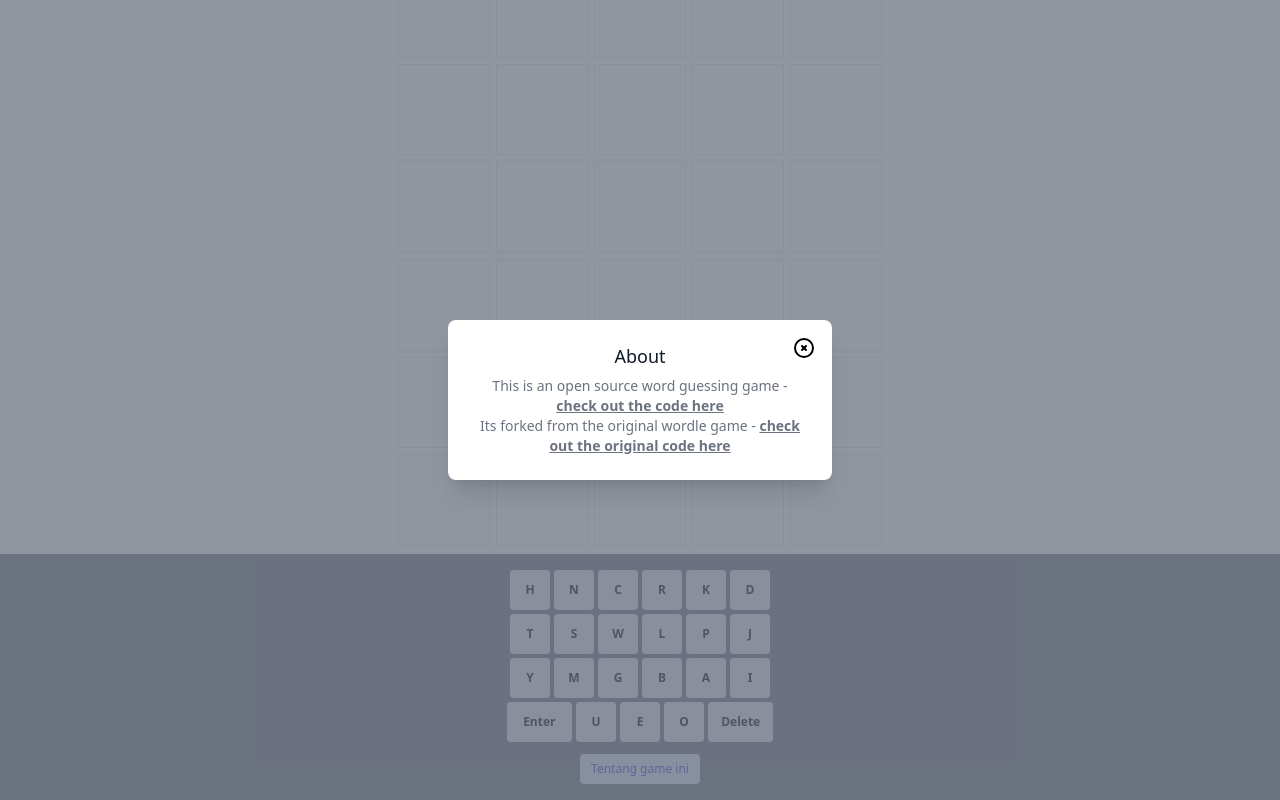
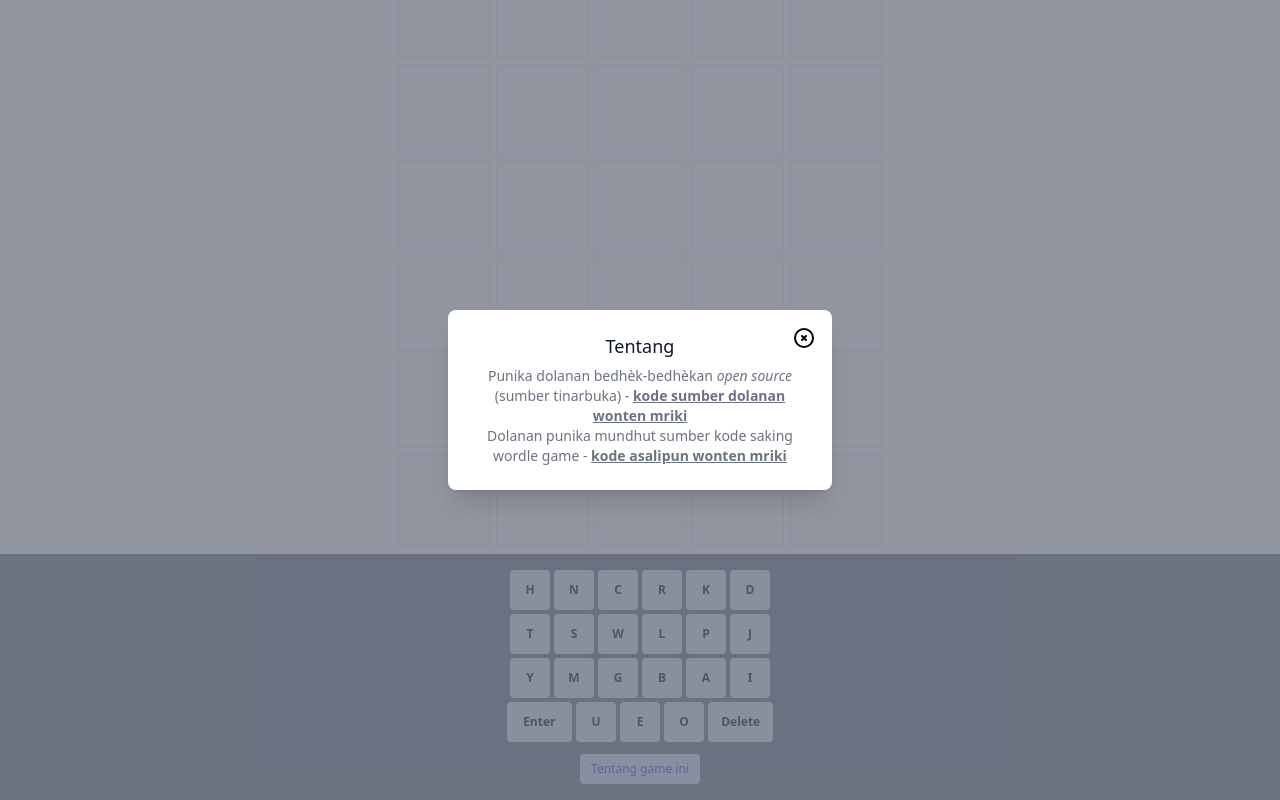
Before and after one commit to lantip/batangan, a React (Create React App) app: page / in a window 1280 px wide. Both pictures are taken after a click on the button "Tentang game ini". Built offline with nearby package versions, Linux system fonts and the light colour scheme.

Commit message:
popup hasil permainan dalam bahasa jawa #5

```diff
--- a/src/App.css
+++ b/src/App.css
@@ -4,4 +4,5 @@ html.dark {
 #main {
   width: 100vw;
   height: 100vh;
+  overflow-y: auto;
 }
--- a/src/components/modals/AboutModal.tsx
+++ b/src/components/modals/AboutModal.tsx
@@ -7,27 +7,27 @@ type Props = {
 
 export const AboutModal = ({ isOpen, handleClose }: Props) => {
   return (
-    <BaseModal title="About" isOpen={isOpen} handleClose={handleClose}>
+    <BaseModal title="Tentang" isOpen={isOpen} handleClose={handleClose}>
       <p className="text-sm text-gray-500 dark:text-gray-300">
-        This is an open source word guessing game -{' '}
+        Punika dolanan bedhèk-bedhèkan <i>open source</i> (sumber tinarbuka) -{' '}
         <a
           href="https://github.com/lantip/batangan"
           className="underline font-bold"
           target="_blank"
           rel="noreferrer"
         >
-          check out the code here
+          kode sumber dolanan wonten mriki
         </a>{' '}
       </p>
       <p className="text-sm text-gray-500 dark:text-gray-300">
-        Its forked from the original wordle game -{' '}
+        Dolanan punika mundhut sumber kode saking wordle game -{' '}
         <a
           href="https://github.com/bhavesh15184/word-guessing-game"
           className="underline font-bold"
           target="_blank"
           rel="noreferrer"
         >
-          check out the original code here
+          kode asalipun wonten mriki
         </a>{' '}
       </p>
     </BaseModal>
--- a/src/constants/strings.ts
+++ b/src/constants/strings.ts
@@ -1,19 +1,19 @@
 export const GAME_TITLE = 'Batangan'
 
 export const WIN_MESSAGES = ['Wangun!', 'Njenengan Ngeten 👍!', 'Sangar!']
-export const GAME_COPIED_MESSAGE = 'Game copied to clipboard'
+export const GAME_COPIED_MESSAGE = 'Skor terkopi. Mangga ctrl+v teng medsos.'
 export const ABOUT_GAME_MESSAGE = 'Tentang game ini'
 export const NOT_ENOUGH_LETTERS_MESSAGE = 'Aksara kirang jangkep!'
-export const WORD_NOT_FOUND_MESSAGE = 'Mboten wonten ukara punika'
+export const WORD_NOT_FOUND_MESSAGE = 'Ukara mboten kepanggih wonten kamus'
 export const CORRECT_WORD_MESSAGE = (solution: string, makna: string) =>
   `Batangane yaiku ${solution} → ${makna}`
 export const ENTER_TEXT = 'Enter'
 export const DELETE_TEXT = 'Delete'
-export const STATISTICS_TITLE = 'Statistics'
-export const GUESS_DISTRIBUTION_TEXT = 'Guess Distribution'
-export const NEW_WORD_TEXT = 'New word in'
+export const STATISTICS_TITLE = 'Statistik'
+export const GUESS_DISTRIBUTION_TEXT = 'Sebaran Batangan'
+export const NEW_WORD_TEXT = 'Ukara anyar ing'
 export const SHARE_TEXT = 'Share'
-export const TOTAL_TRIES_TEXT = 'Total tries'
-export const SUCCESS_RATE_TEXT = 'Success rate'
-export const CURRENT_STREAK_TEXT = 'Current streak'
-export const BEST_STREAK_TEXT = 'Best streak'
+export const TOTAL_TRIES_TEXT = 'Nyoba ping'
+export const SUCCESS_RATE_TEXT = 'Kasil'
+export const CURRENT_STREAK_TEXT = 'mBatang Ping'
+export const BEST_STREAK_TEXT = 'Batang apik'
```
